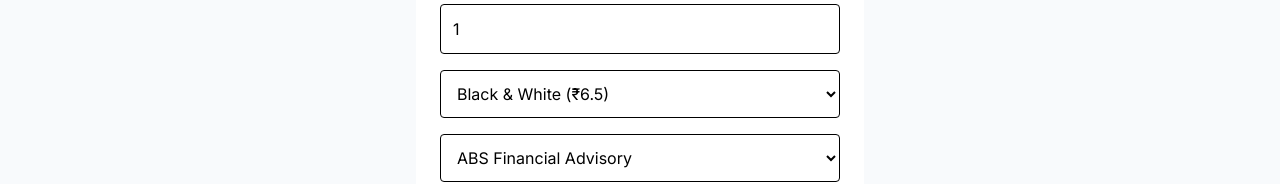
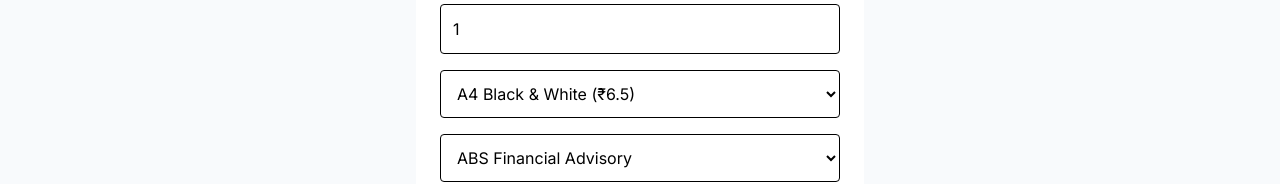
Before and after one commit to akshay01805-collab/hillprint, a Next.js app: page / in a window 1280 px wide. Shown: the part 430-614 px from the top of the page. Built offline with nearby package versions, Linux system fonts and the light colour scheme.

Commit message:
Updated pricing labels with A4 page size

```diff
--- a/src/app/page.js
+++ b/src/app/page.js
@@ -183,10 +183,10 @@
         className="w-full border p-3 rounded mb-4"
       >
         <option value="bw">
-          Black & White (₹6.5)
+          A4 Black & White (₹6.5)
         </option>
         <option value="color">
-          Color (₹11.5)
+          A4 Color (₹11.5)
         </option>
       </select>
 
```
